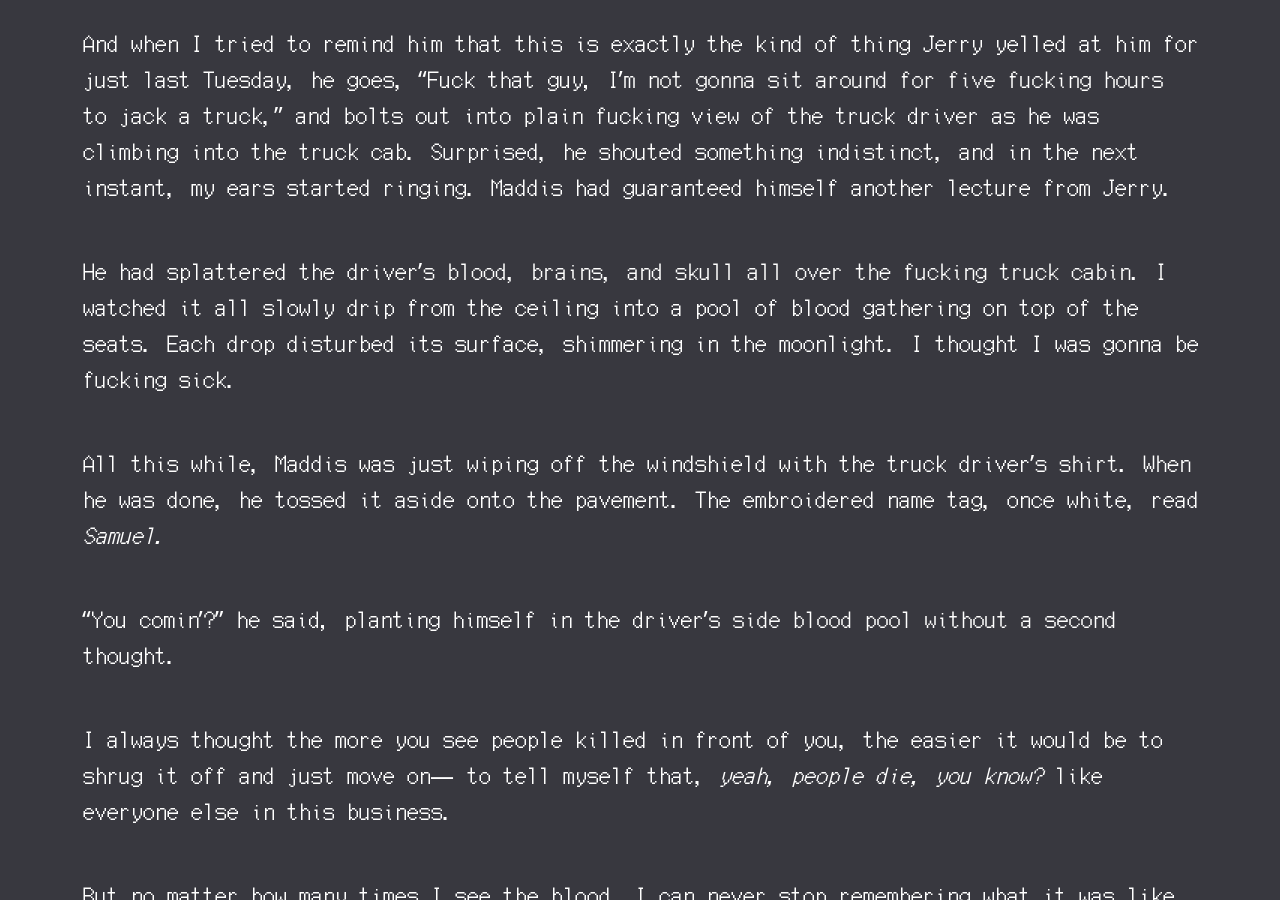
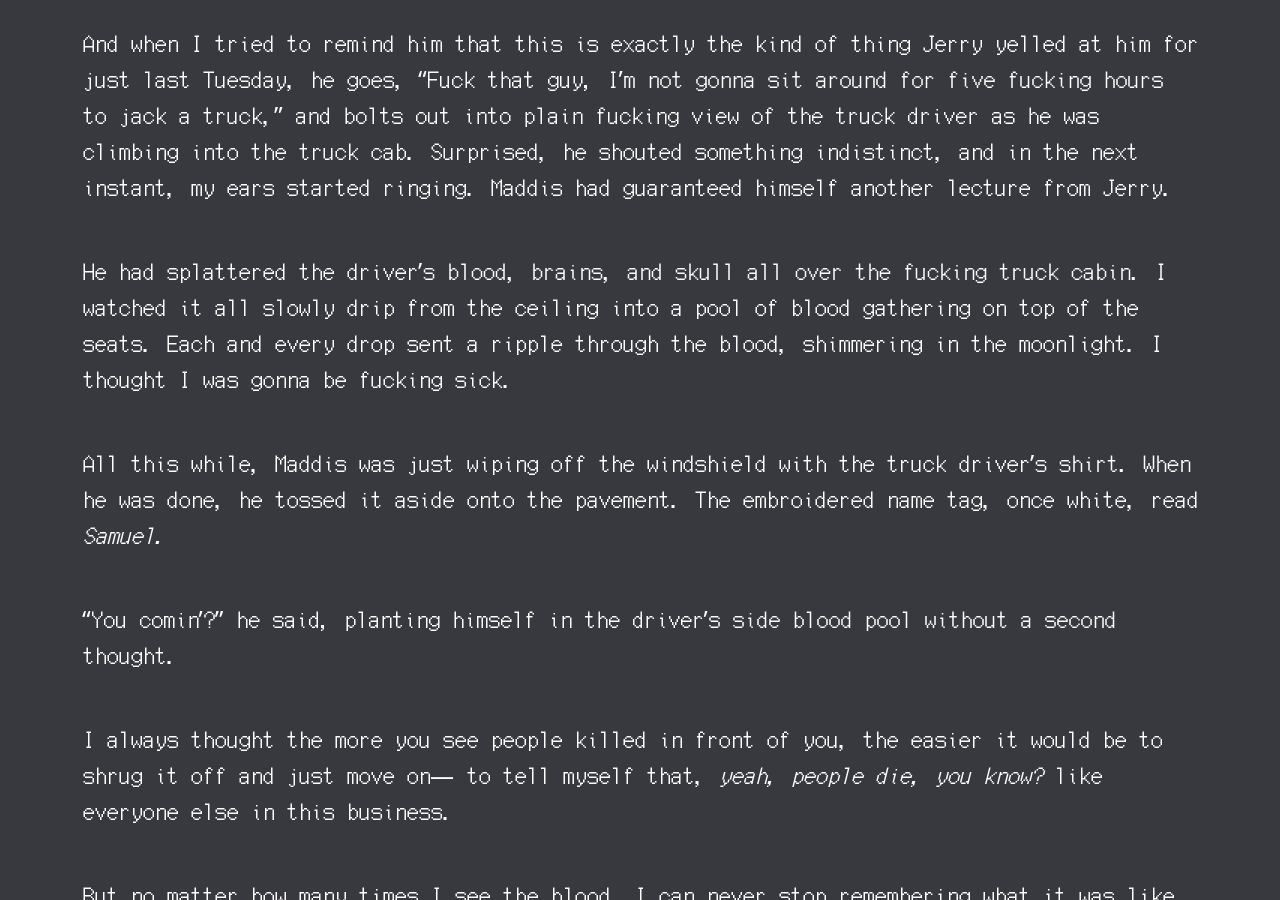
Before and after one commit to pilosophos/pilosophos-site-v1, a Jekyll site: the page built from _writing/piss-corps.md, in a window 1280 px wide and 900 px high, scrolled down 10222 px. Built offline with Jekyll 4.4.1, drawn with Linux system fonts in a browser that asks for light colours.

Commit message:
update wording

```diff
--- a/_writing/piss-corps.md
+++ b/_writing/piss-corps.md
@@ -139,7 +139,7 @@ Not one nanosecond passed after spotting the newly loaded septic truck before Ma
 
 And when I tried to remind him that this is exactly the kind of thing Jerry yelled at him for just last Tuesday, he goes, "Fuck that guy, I'm not gonna sit around for five fucking hours to jack a truck," and bolts out into plain fucking view of the truck driver as he was climbing into the truck cab. Surprised, he shouted something indistinct, and in the next instant, my ears started ringing. Maddis had guaranteed himself another lecture from Jerry.
 
-He had splattered the driver's blood, brains, and skull all over the fucking truck cabin. I watched it all slowly drip from the ceiling into a pool of blood gathering on top of the seats. Each drop disturbed its surface, shimmering in the moonlight. I thought I was gonna be fucking sick.
+He had splattered the driver's blood, brains, and skull all over the fucking truck cabin. I watched it all slowly drip from the ceiling into a pool of blood gathering on top of the seats. Each and every drop sent a ripple through the blood, shimmering in the moonlight. I thought I was gonna be fucking sick.
 
 All this while, Maddis was just wiping off the windshield with the truck driver's shirt. When he was done, he tossed it aside onto the pavement. The embroidered name tag, once white, read *Samuel.*
 
```
